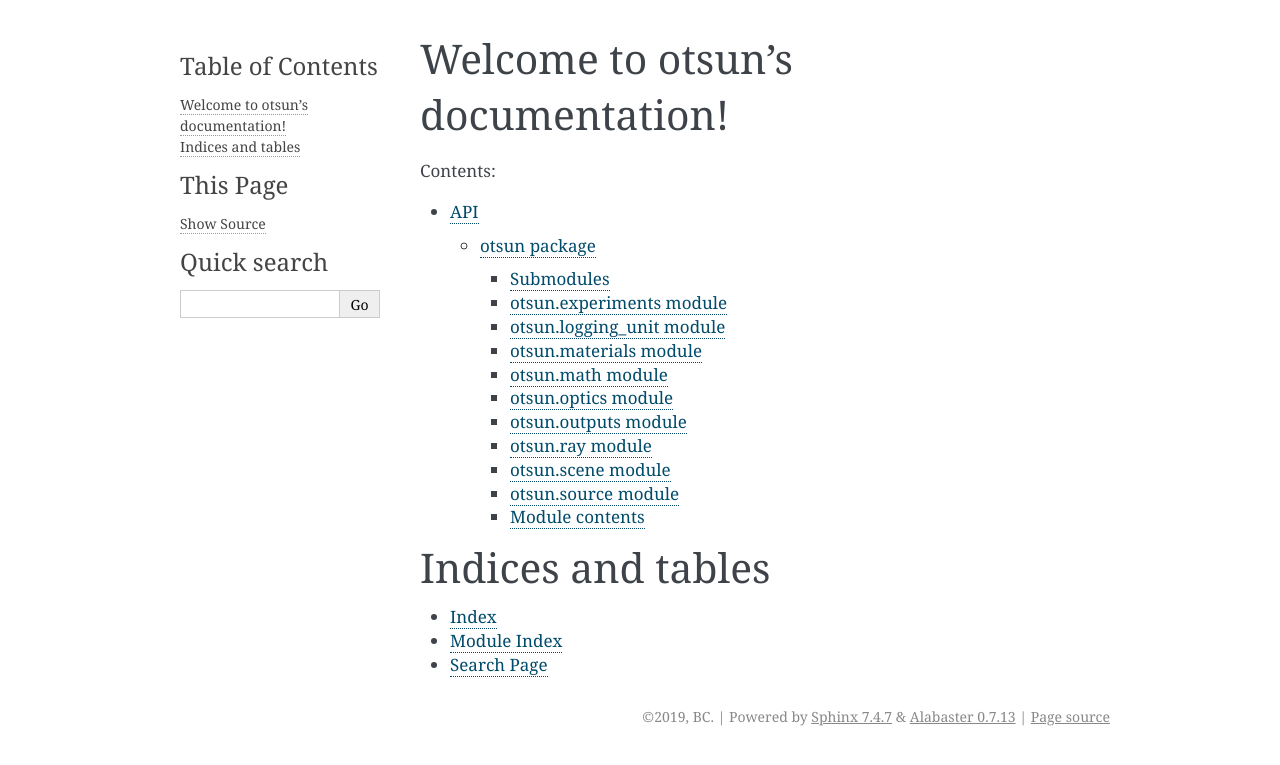
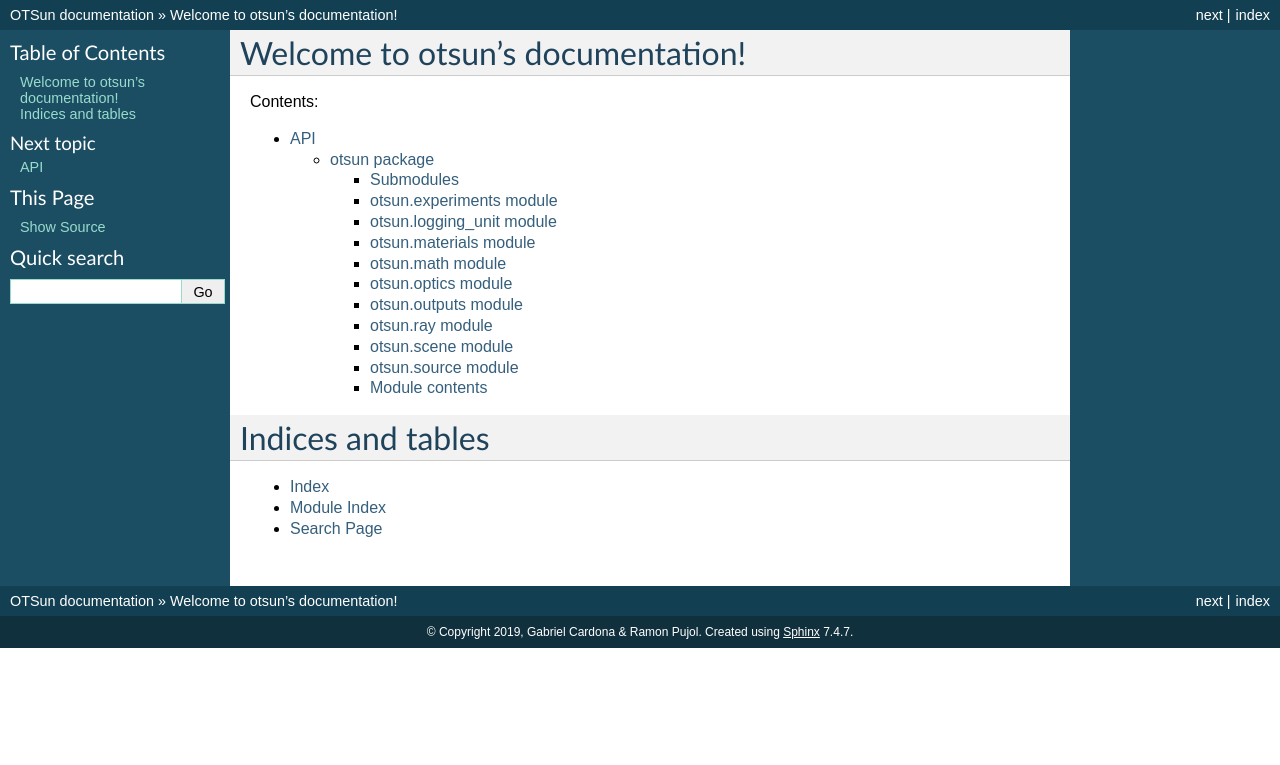
Before and after one commit to bielcardona/OTSun, a Sphinx documentation site: the page built from doc/index.rst, in a window 1280 px wide. Shown: the top 765 px of the page. Built offline with Sphinx 7.4.7, drawn with Linux system fonts in a browser that asks for light colours.

Commit message:
changed style of docs

```diff
--- a/doc/conf.py
+++ b/doc/conf.py
@@ -21,9 +21,9 @@ sys.path.insert(0, os.path.abspath('.'))
 
 # -- Project information -----------------------------------------------------
 
-project = u'otsun'
-copyright = u'2019, BC'
-author = u'BC'
+project = u'OTSun'
+copyright = u'2019, Gabriel Cardona & Ramon Pujol'
+author = u'Gabriel Cardona & Ramon Pujol'
 
 # The short X.Y version
 version = u''
@@ -78,7 +78,7 @@ pygments_style = None
 # The theme to use for HTML and HTML Help pages.  See the documentation for
 # a list of builtin themes.
 #
-html_theme = 'alabaster'
+html_theme = 'classic'
 
 # Theme options are theme-specific and customize the look and feel of a theme
 # further.  For a list of options available for each theme, see the
@@ -178,3 +178,6 @@ epub_exclude_files = ['search.html']
 
 
 # -- Extension configuration -------------------------------------------------
+autodoc_default_options = {
+    'member-order': 'bysource',
+}
```
Also changed, not shown: 2 other files.
